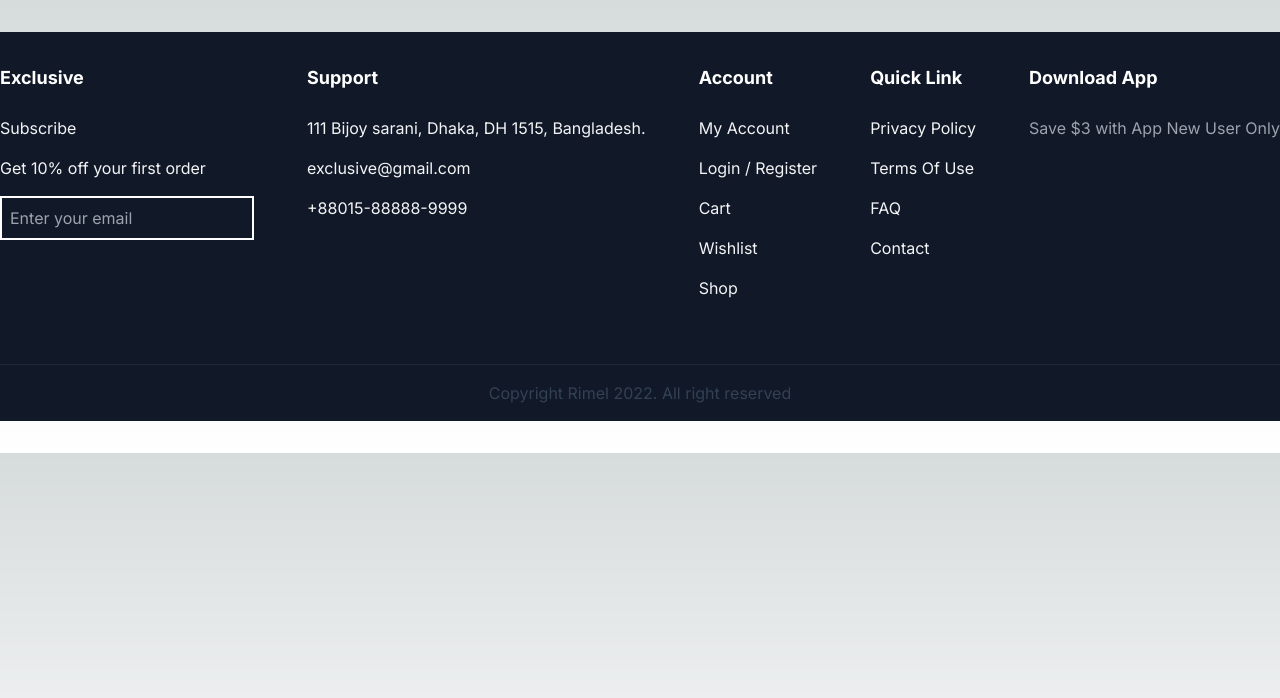
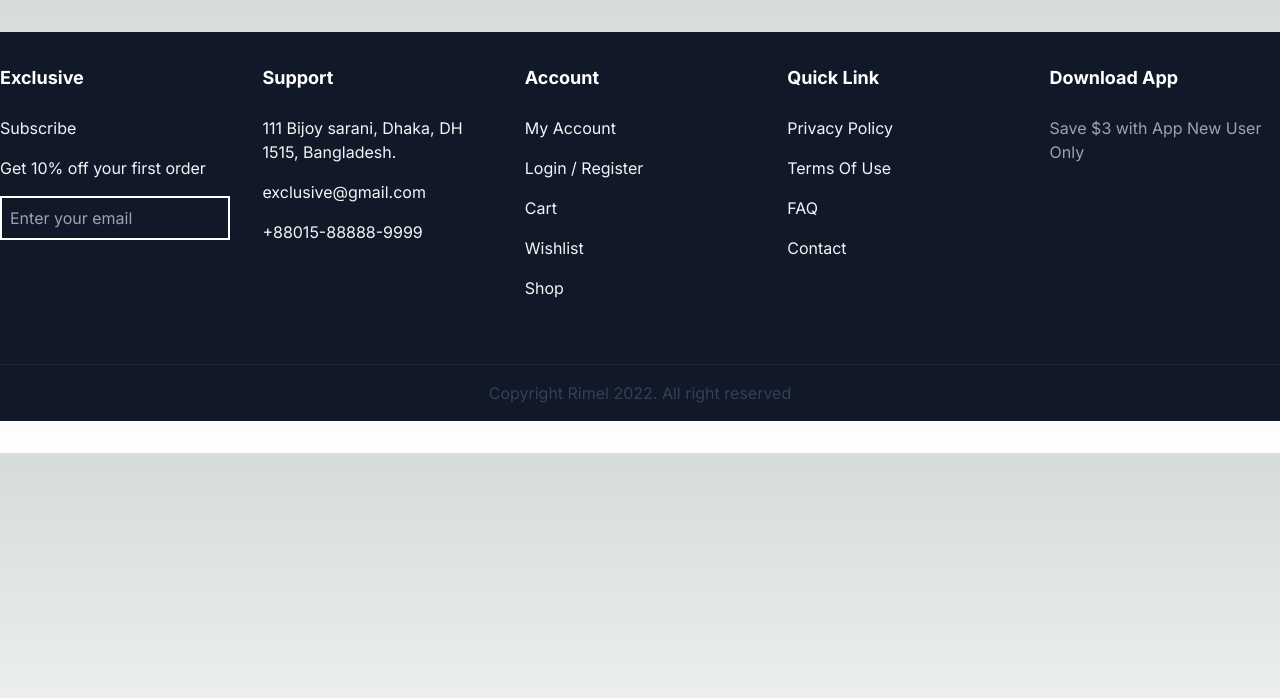
Before and after one commit to ElihuNibra/e-commerce-demo, a Next.js app: page / in a window 1280 px wide. Shown: the top 698 px of the page. Built offline with nearby package versions, Linux system fonts and the light colour scheme.

Commit message:
Add grid to Footer

```diff
--- a/src/app/Footer/Footer.tsx
+++ b/src/app/Footer/Footer.tsx
@@ -1,7 +1,7 @@
 function Footer() {
   return (
-    <footer className="bg-gray-900 text-white my-8 flex flex-col gap-8">
-      <div className="container max-w-[1280px] py-8 mx-auto flex flex-col gap-8 items-start justify-between md:flex-row">
+    <footer className="bg-gray-900 text-white my-8 grid grid-cols gap-8">
+      <div className="container max-w-[1280px] py-8 mx-auto grid grid-cols-1 md:grid-cols-5 gap-8 items-start">
         <div className="flex flex-col gap-4">
           <h2 className="text-lg font-bold mb-2">Exclusive</h2>
           <p className="text-gray-100">Subscribe</p>
```
